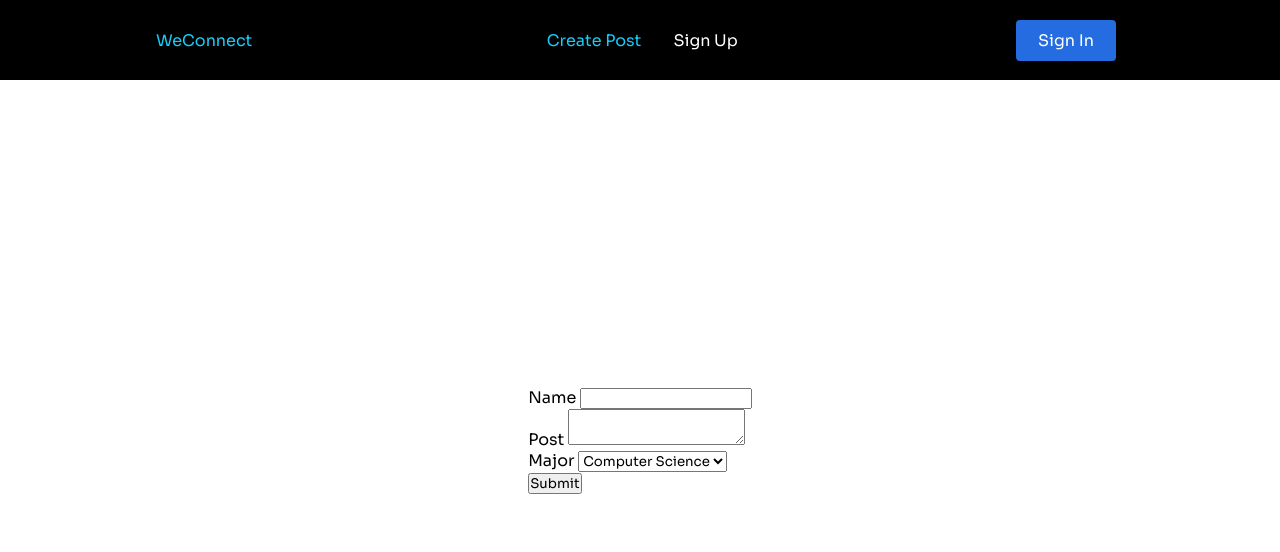
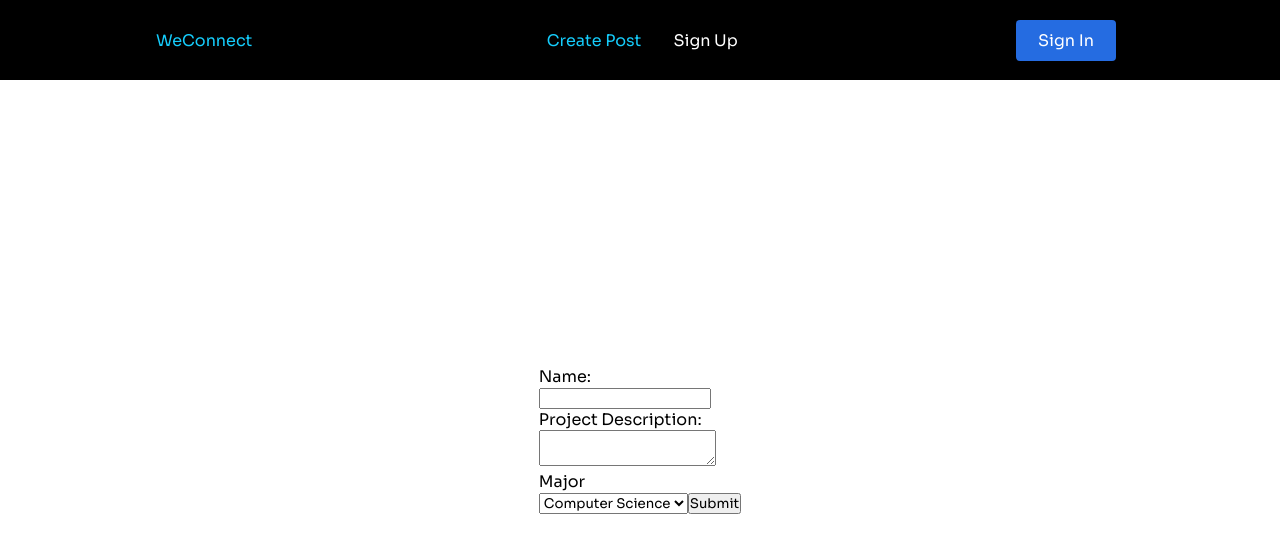
Before and after one commit to ucsb-cs148-s21/1pm-we-connect, a React (Create React App) app in the folder frontend/: page /createPost in a window 1280 px wide. Shown: the top 552 px of the page. Built offline with nearby package versions, Linux system fonts and the light colour scheme.

Commit message:
ak - changed the form to be a function component instead of class component

```diff
--- a/frontend/src/components/CreatePostForm/index.jsx
+++ /dev/null
@@ -1,63 +0,0 @@
-import React from 'react'
-
-class CreatePostForm extends React.Component {
-    constructor(props){
-        super(props)
-
-        this.state = {
-            name: '',
-            text: '',
-            topic: 'cs'
-        }
-    }
-
-    handleNameChange = (event) => {
-        this.setState({
-            name: event.target.value
-        })
-    }
-
-    handleTextChange = (event) => {
-        this.setState({
-            text: event.target.value
-        })
-    }
-
-    handleTopicChange = event => {
-        this.setState({
-            topic: event.target.value
-        })
-    }
-
-    handleSubmit = event => {
-        alert(`${this.state.name} \n${this.state.text} \n${this.state.topic}`)
-    }
-
-    render() {
-      return (
-        <div>
-            <form onSubmit={this.handleSubmit}>
-                <div>
-                    <label>Name </label>
-                    <input type='text' value={this.state.name} onChange ={this.handleNameChange}/>
-                </div>
-                <div>
-                    <label>Post </label>
-                    <textarea type='text' value={this.state.text} onChange ={this.handleTextChange}/>
-                </div>
-                <div>
-                    <label>Major </label>
-                    <select value={this.state.topic} onChange={this.handleTopicChange}>
-                        <option value="cs">Computer Science</option>
-                        <option value="phys">Physics</option>
-                        <option value="film">Film</option>
-                    </select>
-                </div>
-                <button type="submit">Submit</button>
-            </form>
-        </div>
-      )
-    }
-  }
-
-  export default CreatePostForm
--- /dev/null
+++ b/frontend/src/components/PostForm/index.jsx
@@ -0,0 +1,28 @@
+import React from 'react'
+export const PostForm = () => {
+    const [name, setName] = React.useState('')
+    const [text, setText] = React.useState('')
+    const [topic, setTopic] = React.useState('cs')
+
+
+
+
+
+    return (
+        <div>
+            <p>Name:</p>
+            <input onChange={e => setName(e.target.value)} value={name}/>
+            <p>Project Description:</p>
+            <textarea type='text' value={text} onChange={e => setText(e.target.value)}/>
+            <p>Major </p>
+            <select value={topic} onChange={e => setTopic(e.target.value)}>
+                <option value="cs">Computer Science</option>
+                <option value="phys">Physics</option>
+                <option value="film">Film</option>
+            </select>
+            <button onClick={e =>  alert(`${name} \n${text} \n${topic}`)} type="submit">Submit</button>
+        </div>
+    )
+}
+
+export default PostForm
--- a/frontend/src/pages/CreatePost.js
+++ b/frontend/src/pages/CreatePost.js
@@ -1,14 +1,13 @@
 import React from 'react'
 import CreatePostForm from '../components/CreatePostForm';
+import PostForm from '../components/PostForm'
 
 const CreatePost = () => {
     return (
         <div style={{display: 'flex', justifyContent: 'center', alignItems: 'center', height: '90vh'}}>
-
             <div>
-                <CreatePostForm/>
+                <PostForm/>
             </div>
-
         </div>
     )
 }
```
